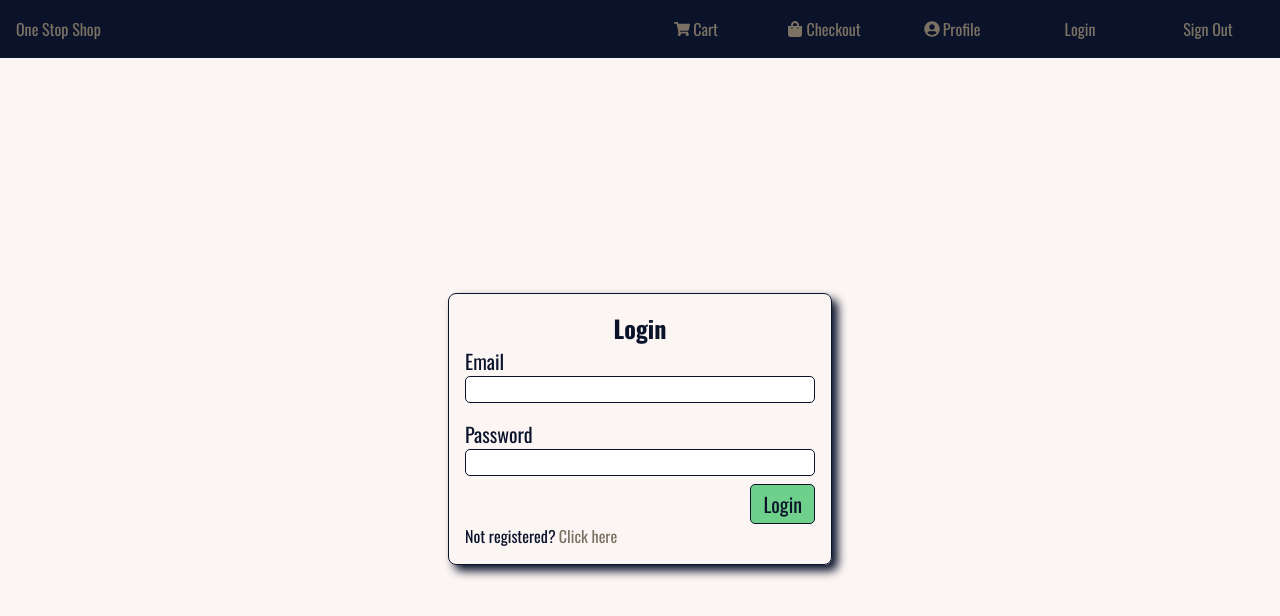
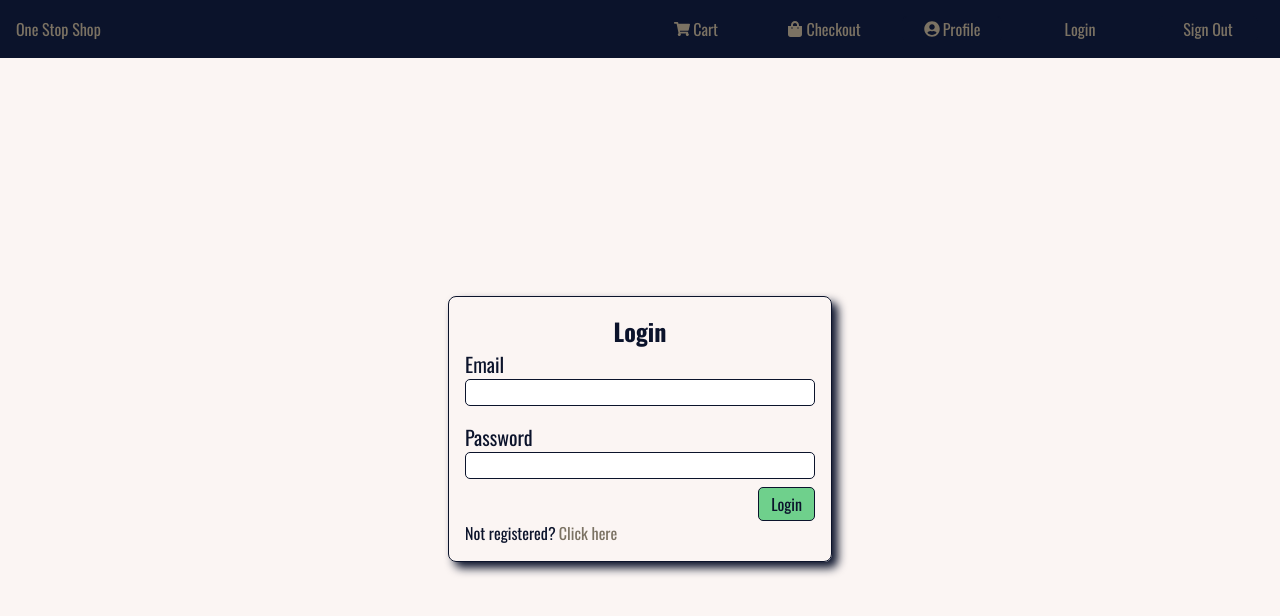
Before and after one commit to Aim4dabush/one-stop-shop, a React (Create React App) app: page /login in a window 1280 px wide. Shown: the top 616 px of the page. Built offline with nearby package versions, Linux system fonts and the light colour scheme.

Commit message:
adjusted tooltip

```diff
--- a/src/components/shared/shared-button/SharedButton.module.scss
+++ b/src/components/shared/shared-button/SharedButton.module.scss
@@ -1,13 +1,21 @@
 @import "../../../SassVariables.scss";
 
 .btn {
+  font-size: 16px;
+  overflow: hidden;
+  position: relative;
+
+  &:hover {
+    overflow: visible;
+  }
+
   .toolTip {
     color: $secondary;
     left: 0;
     position: absolute;
-    overflow: hidden;
+    text-align: start;
     top: -100%;
-    width: 113%;
+    width: 175%;
   }
 }
 .nav_link {
```
